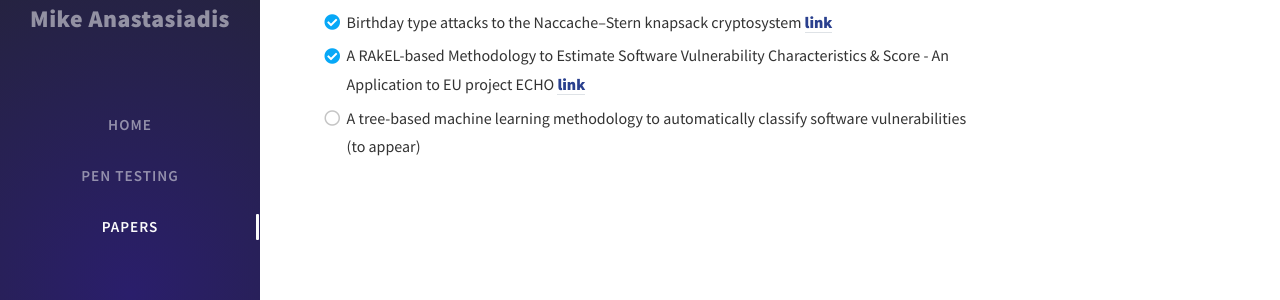
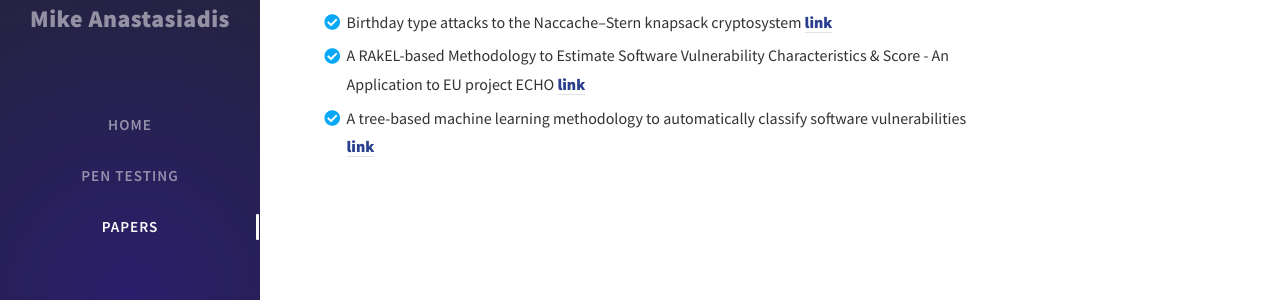
Before and after one commit to MikeAnast/MikeAnast.github.io, a Jekyll site: the page built from _tabs/archives.md, in a window 1280 px wide. Shown: the part 155-455 px from the top of the page. Built offline with Jekyll 4.4.1, drawn with Linux system fonts in a browser that asks for light colours; nearby versions of some CDN libraries; comment, search, counter and statistics services are not loaded.

Commit message:
Update archives.md

```diff
--- a/_tabs/archives.md
+++ b/_tabs/archives.md
@@ -7,4 +7,4 @@ order: 3
 
 - [x] Birthday type attacks to the Naccache–Stern knapsack cryptosystem [**link**](https://doi.org/10.1016/j.ipl.2018.06.002)
 - [x] A RAkEL-based Methodology to Estimate Software Vulnerability Characteristics & Score - An Application to EU project ECHO [**link**](https://link.springer.com/article/10.1007/s11042-021-11073-x)
-- [ ] A tree-based machine learning methodology to automatically classify software vulnerabilities (to appear)
+- [x] A tree-based machine learning methodology to automatically classify software vulnerabilities [**link**](https://ieeexplore.ieee.org/document/9527965)
```
